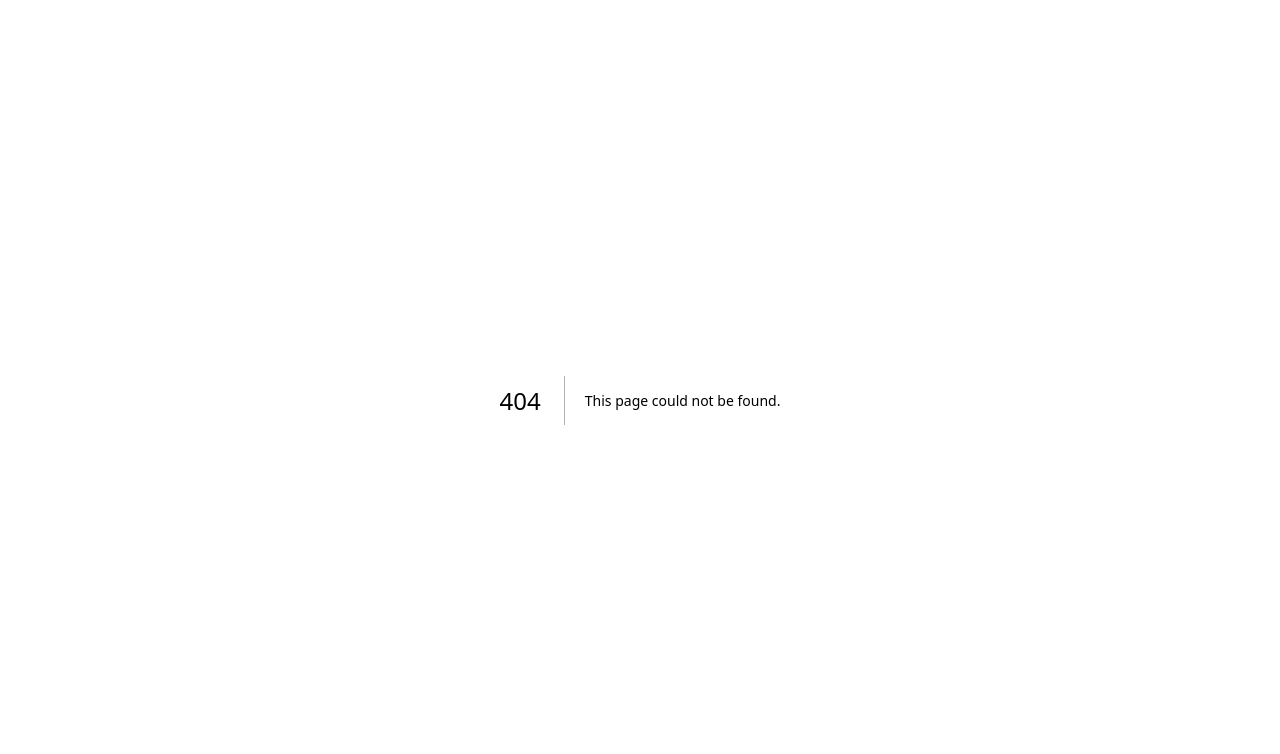
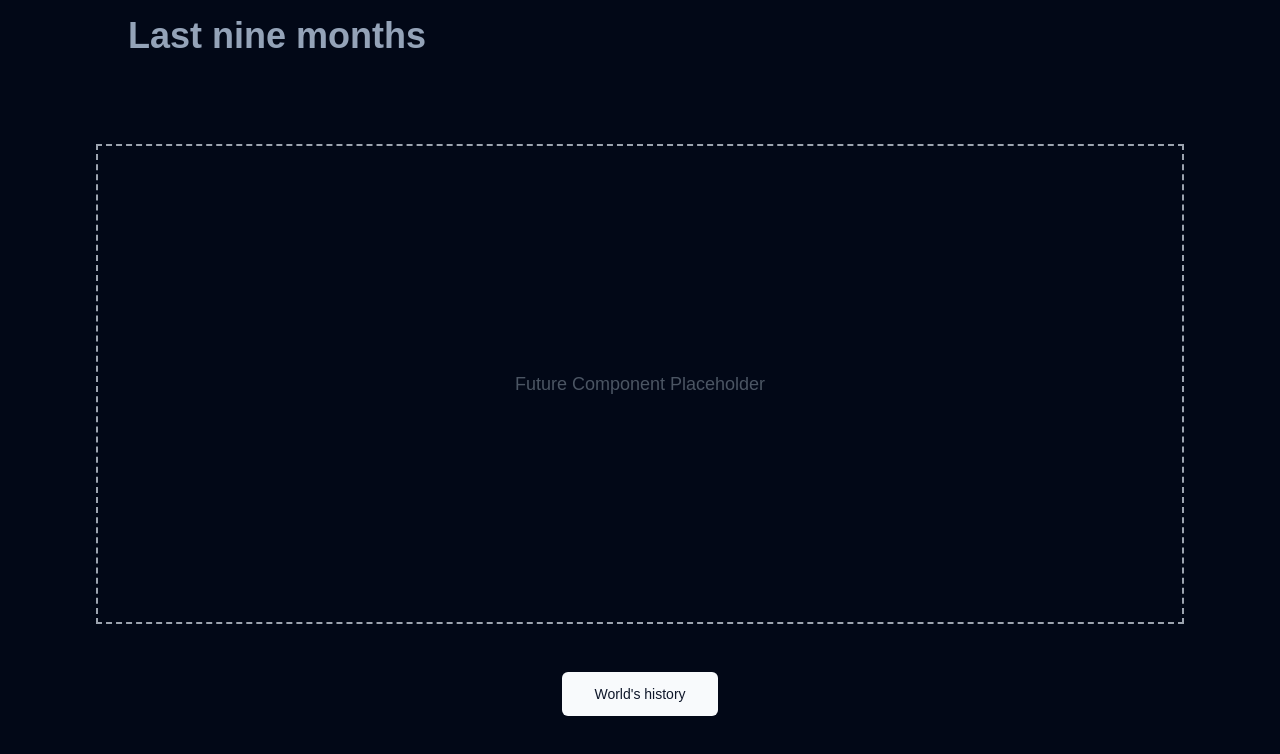
Before and after one commit to avangie/BHL2024, a Next.js app in the folder front/: page /recipient in a window 1280 px wide. Before the commit this address had no page. Shown: the top 754 px of the page. Built offline with nearby package versions, Linux system fonts and the light colour scheme.

Commit message:
added navigation buttons

```diff
--- a/front/package.json
+++ b/front/package.json
@@ -17,6 +17,7 @@
     "class-variance-authority": "^0.7.1",
     "clsx": "^2.1.1",
     "date-fns": "^4.1.0",
+    "framer-motion": "^11.13.1",
     "lucide-react": "^0.468.0",
     "next": "15.0.4",
     "react": "^19.0.0",
--- a/front/src/app/page.tsx
+++ b/front/src/app/page.tsx
@@ -17,10 +17,10 @@ export default function HeroSectionImageWithReviews() {
             </p>
             {/* Buttons */}
             <div className="mt-7 grid gap-3 w-full sm:inline-flex">
-              <Button size={"lg"} onClick={()=>{window.location.href = "/timeline"}}>
-                I am the recepient
+              <Button size={"lg"} onClick={() => { window.location.href = "/recipient" }}>
+                I am the recipient
               </Button>
-              <Button variant={"outline"} size={"lg"} onClick={()=>{window.location.href = "/sender"}}>
+              <Button variant={"outline"} size={"lg"} onClick={() => { window.location.href = "/sender" }}>
                 I am family
               </Button>
             </div>
--- /dev/null
+++ b/front/src/app/recipient/page.tsx
@@ -0,0 +1,27 @@
+"use client";
+
+import { Button } from "@/components/ui/button";
+import Header from "@/components/Header";
+
+export default function Page() {
+    return (
+        <main className="flex min-h-screen flex-col items-center p-4 bg-background md:px-24 gap-4">
+            <Header />
+
+            {/* Placeholder na przyszły komponent */}
+            <div className="flex justify-center items-center w-full h-[60vh] border-dashed border-2 border-gray-400 mt-8">
+                <p className="text-center text-lg text-gray-600">Future Component Placeholder</p>
+            </div>
+
+            <Button
+                size={"lg"}
+                onClick={() => {
+                    window.location.href = "/timeline";
+                }}
+                className="mt-8"
+            >
+                World's history
+            </Button>
+        </main>
+    );
+}
--- a/front/src/components/Header.tsx
+++ b/front/src/components/Header.tsx
@@ -4,7 +4,7 @@ import Link from "next/link";
 export default function Header() {
     return (
         <div className="max-w-5xl w-full items-center justify-between flex">
-            <Link href="/" className="text-4xl font-bold text-muted-foreground">
+            <Link href="/" className="text-4xl font-bold text-muted-foreground mb-10">
                 Last nine months
             </Link>
         </div>
--- a/front/src/components/timeline/timeline-layout.tsx
+++ b/front/src/components/timeline/timeline-layout.tsx
@@ -1,6 +1,8 @@
+// timeline-layout.tsx
 "use client";
 
 import React from "react";
+import { Button } from "@/components/ui/button"; // Zakładając, że masz już komponent Button
 import {
     Timeline,
     TimelineItem,
@@ -20,9 +22,9 @@ interface TimelineLayoutProps {
 
 export const TimelineLayout = ({ items }: TimelineLayoutProps) => {
     return (
-        <Timeline>
-            {items.map((item) => {
-                return (
+        <div className="flex flex-col items-center">
+            <Timeline>
+                {items.map((item) => (
                     <TimelineItem key={item.id}>
                         {items.indexOf(item) < items.length - 1 && <TimelineConnector />}
                         <TimelineHeader>
@@ -34,8 +36,19 @@ export const TimelineLayout = ({ items }: TimelineLayoutProps) => {
                             <TimelineDescription>{item.description}</TimelineDescription>
                         </TimelineContent>
                     </TimelineItem>
-                );
-            })}
-        </Timeline>
+                ))}
+            </Timeline>
+
+            {/* Przycisk w prawym dolnym rogu */}
+            <Button
+                size={"lg"}
+                onClick={() => {
+                    window.location.href = "/recipient";
+                }}
+                className="mt-8"
+            >
+                Your family's history
+            </Button>
+        </div>
     );
 };
```
Also changed, not shown: 1 other file (tests, documents, lock files or other folders).
